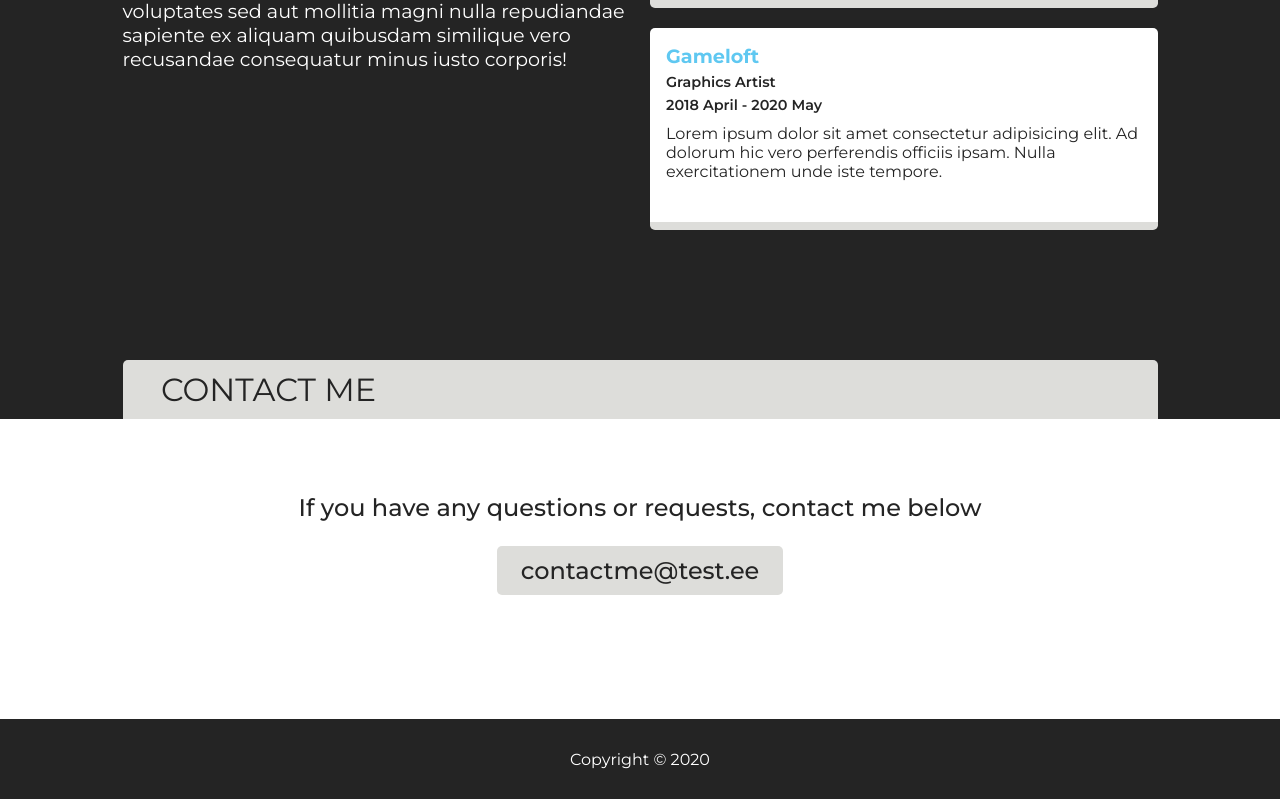
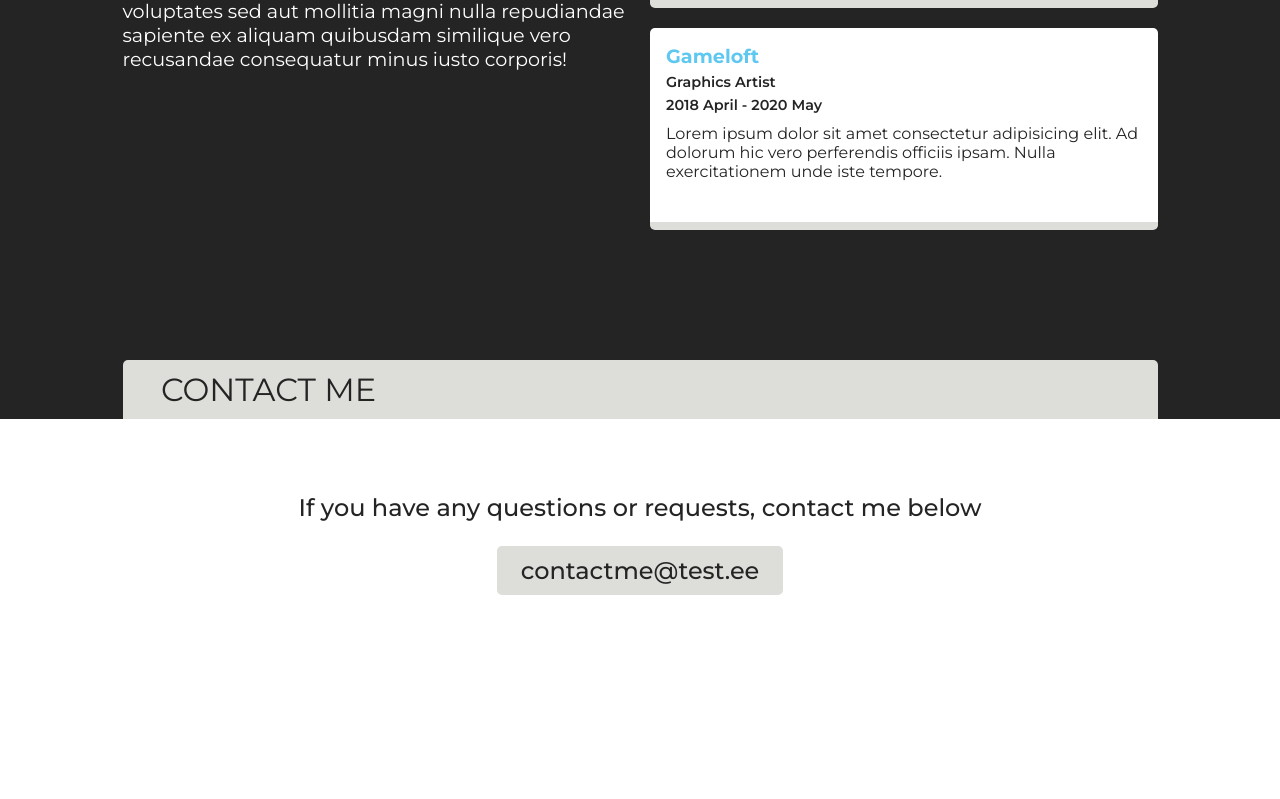
Before and after one commit to raidokaasik/my-site, a React (Create React App) app: page / in a window 1280 px wide. Shown: the part 2140-2939 px from the top of the page. After the commit the page ends 2859 px from the top, so only its background shows below. Built offline with nearby package versions, Linux system fonts and the light colour scheme.

Commit message:
Footer missing

```diff
--- a/src/Components/Homepage/Homepage.js
+++ b/src/Components/Homepage/Homepage.js
@@ -3,7 +3,7 @@ import FrontPage from "../Frontpage/FrontPage.js";
 import ProjectContainer from "../Projects/ProjectContainer.js";
 import About from "../About/About.js";
 import Contact from "../Contact/Contact.js";
-import Footer from "../Footer/Footer.js";
+// import Footer from "../Footer/Footer.js";
 
 class Homepage extends Component {
   render() {
@@ -13,7 +13,6 @@ class Homepage extends Component {
         <ProjectContainer />
         <About />
         <Contact />
-        <Footer />
       </Fragment>
     );
   }
```
